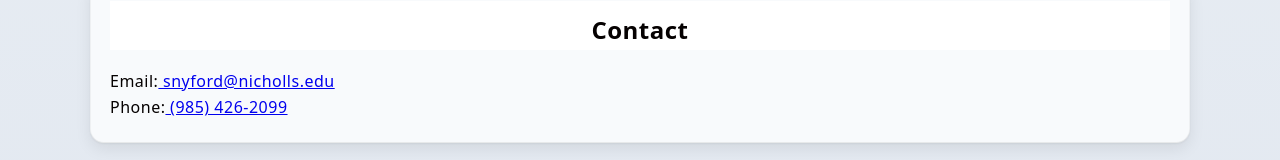
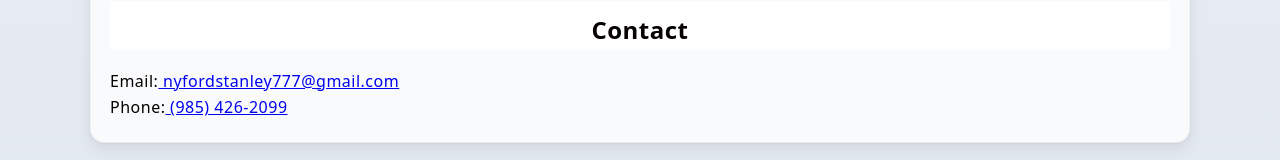
Before and after one commit to stanleytarun777/Portfolio-Website, a React (Vite) app: page / in a window 1280 px wide. Shown: the part 2324-2484 px from the top of the page. Built offline with nearby package versions, Linux system fonts and the light colour scheme.

Commit message:
Update contact info

```diff
--- a/src/components/Contact.jsx
+++ b/src/components/Contact.jsx
@@ -4,7 +4,7 @@
             <h2>Contact</h2>
             <p>
                 Email:
-                <a href="mailto:nyfordstanley777@gmail.com"> snyford@nicholls.edu</a>
+                <a href="mailto:nyfordstanley777@gmail.com"> nyfordstanley777@gmail.com</a>
             </p>
             <p>
                 Phone:
```
